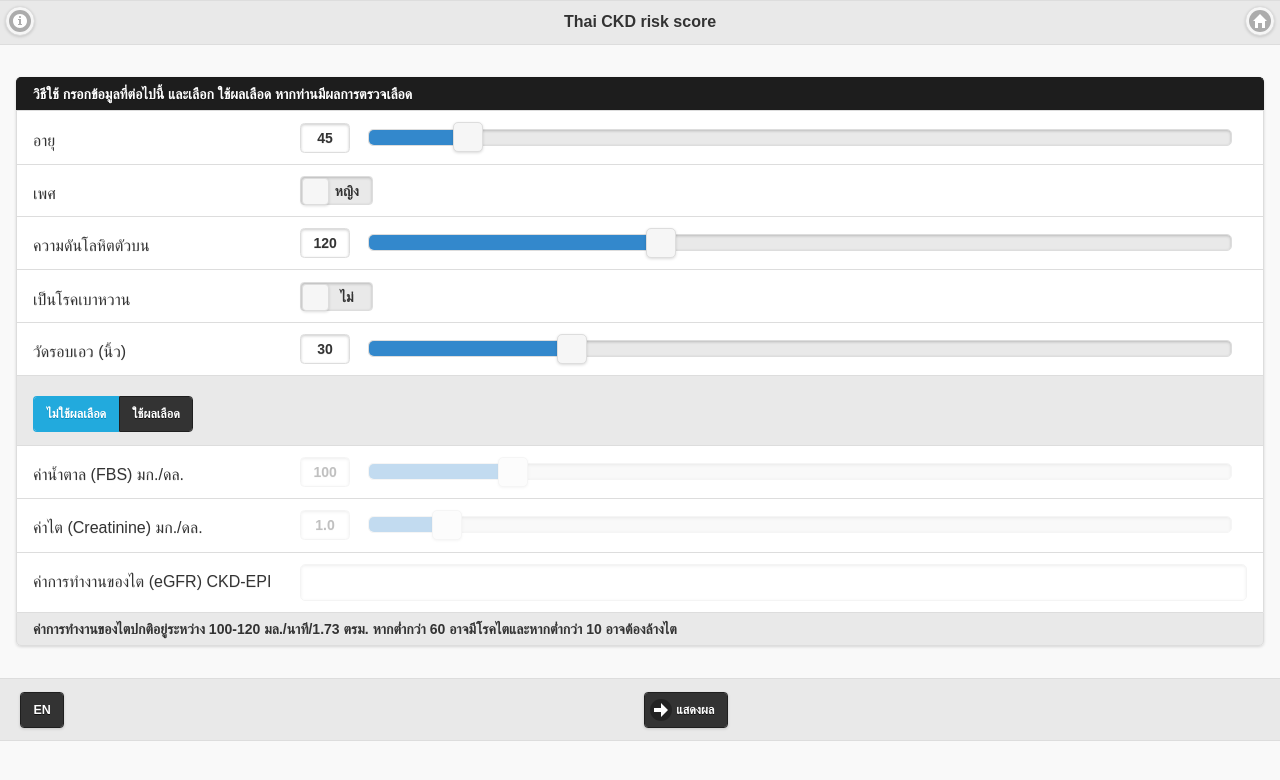
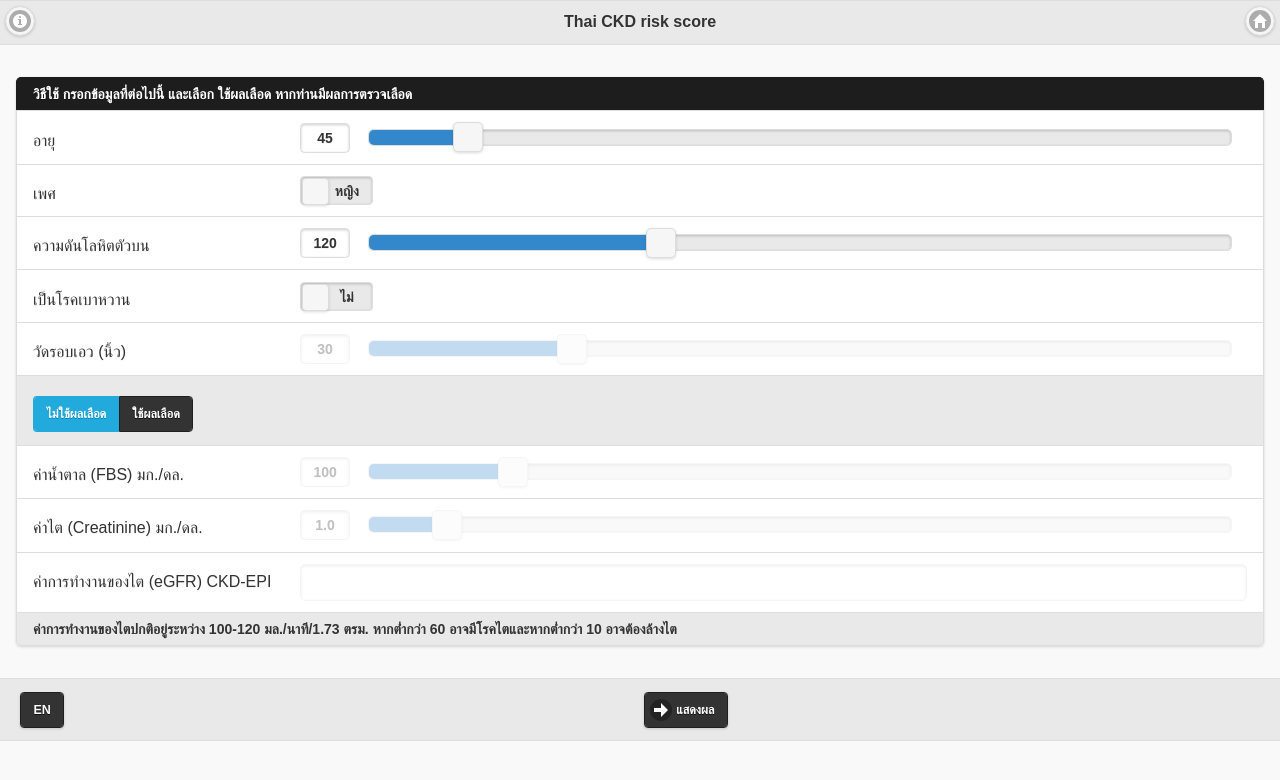
Before and after one commit to Montawatt/egat, a plain HTML site: page scores/kidneyrisk.html in a window 1280 px wide. Drawn offline with Linux system fonts and the light colour scheme.

Commit message:
Update kidneyrisk.html

```diff
--- a/scores/kidneyrisk.html
+++ b/scores/kidneyrisk.html
@@ -52,7 +52,7 @@
             </li>
             <li data-role="fieldcontain">
                 <label for="wc">วัดรอบเอว (นิ้ว)</label>
-                <input type="range" name="wc" id="wc" value="30" min="22" max="56" step=".5" title="นิ้ว" data-highlight="true" />
+                <input type="range" name="wc" id="wc" value="30" min="22" max="56" step=".5" title="นิ้ว" data-highlight="true" disabled="enabled" />
             </li>
             <li data-role="list-divider">
                 <fieldset data-role="controlgroup" data-type="horizontal" data-theme="b" data-mini="true">
```
